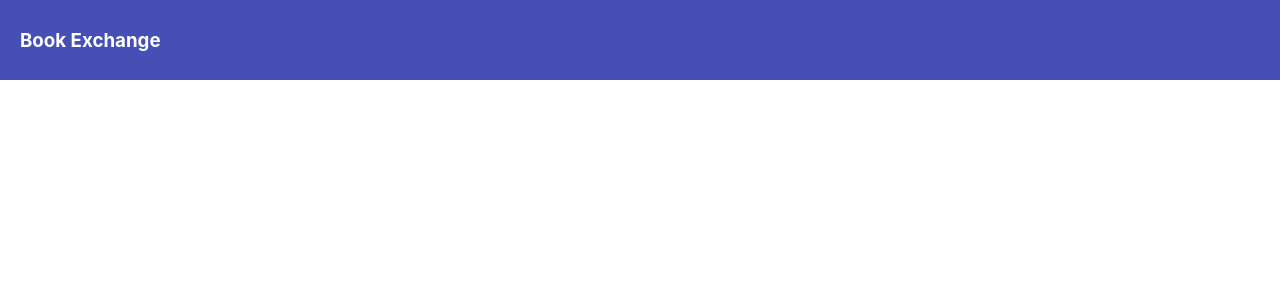
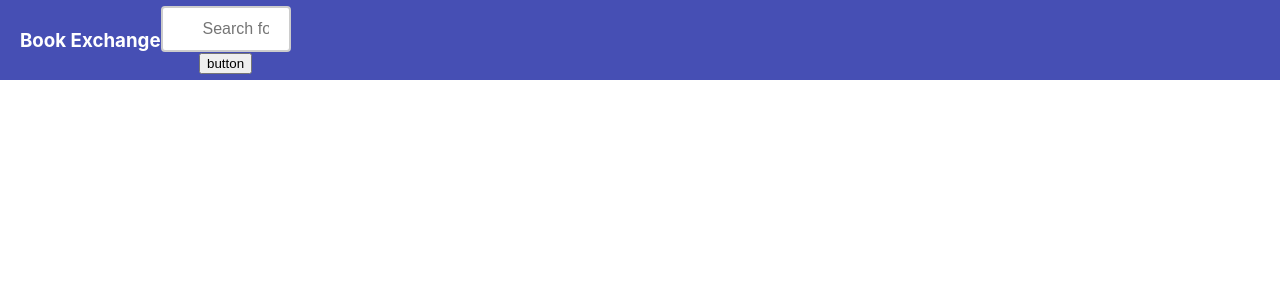
Before and after one commit to Abheeta/priv-book-exchange, a React (Create React App) app: page / in a window 1280 px wide. Shown: the top 300 px of the page. Built offline with nearby package versions, Linux system fonts and the light colour scheme.

Commit message:
styling search

```diff
--- a/package.json
+++ b/package.json
@@ -27,7 +27,7 @@
     "build": "react-scripts build",
     "test": "react-scripts test",
     "eject": "react-scripts eject",
-    "server": "node server.js"
+    "server": "npx nodemon server.js"
   },
   "eslintConfig": {
     "extends": [
--- a/src/App.css
+++ b/src/App.css
@@ -48,4 +48,5 @@ nav {
 
 .logo{
   padding: 0 0 0 20px ;
+  cursor: pointer;
 }
--- a/src/components/Navbar.js
+++ b/src/components/Navbar.js
@@ -1,6 +1,7 @@
 import React from 'react';
 import { useHistory } from 'react-router-dom';
 import "../App.css";
+import Search from './Search';
 
 function Navbar() {
     var history = useHistory();
@@ -13,6 +14,9 @@ function Navbar() {
         <div>
             <nav>
                 <h3 onClick={ history.push("/")} className = "logo">Book Exchange</h3>
+                <Search />
+
+
             </nav>
         </div>
     )
--- /dev/null
+++ b/src/components/Search.js
@@ -0,0 +1,47 @@
+import React, {useState, useEffect} from 'react'
+import Axios from 'axios';
+import "../stylesheets/Search.css"
+
+function Search() {
+    const [searchText, changeSearchText] = useState("");
+    const [searchResults, changeSearchResults] = useState([]);
+    useEffect(() => {
+        if (searchText === ""){
+            changeSearchResults([]);
+        }
+        else{
+            Axios.get(`https://www.googleapis.com/books/v1/volumes?q=intitle:${searchText}&maxResults=5`).then((result) => {
+                if(result.data.totalItems === 0){
+                    changeSearchResults([]);
+                }
+                else
+
+                    changeSearchResults(result.data.items);
+
+            });
+        }
+    },[searchText])
+
+    return (
+        <div>
+            <form>
+
+                <input type = "text" placeholder = "Search for a book" value = {searchText} onChange = {(e) => changeSearchText(e.target.value)} list = "searchList" />
+                <datalist id = "searchList" >
+                    {searchResults.map((result, index) => {
+                        console.log(result);
+                        return (<option value = {result.volumeInfo.title} />)
+                    })}
+                    {
+                    /* <option value = "random"/>
+                    <option value = "anotherrandom"/> */}
+                </datalist>
+            </form>
+            <button onClick= {(e) => console.log(searchResults)}>button</button>
+
+
+        </div>
+    )
+}
+
+export default Search
--- /dev/null
+++ b/src/stylesheets/Search.css
@@ -0,0 +1,17 @@
+input[type=text] {
+    width: 130px;
+    box-sizing: border-box;
+    border: 2px solid #ccc;
+    border-radius: 4px;
+    font-size: 16px;
+    background-color: white;
+    background-image: url('searchicon.png');
+    background-position: 10px 10px;
+    background-repeat: no-repeat;
+    padding: 12px 20px 12px 40px;
+    transition: width 0.4s ease-in-out;
+}
+
+input[type=text]:focus {
+    width: 100%;
+}
```
Also changed, not shown: src/stylesheets/searchicon.png (added).
